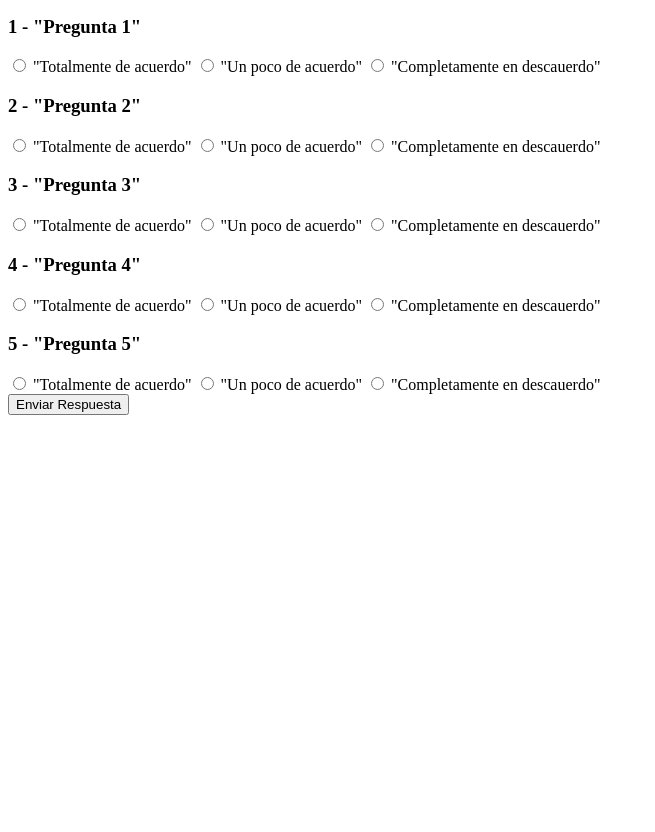
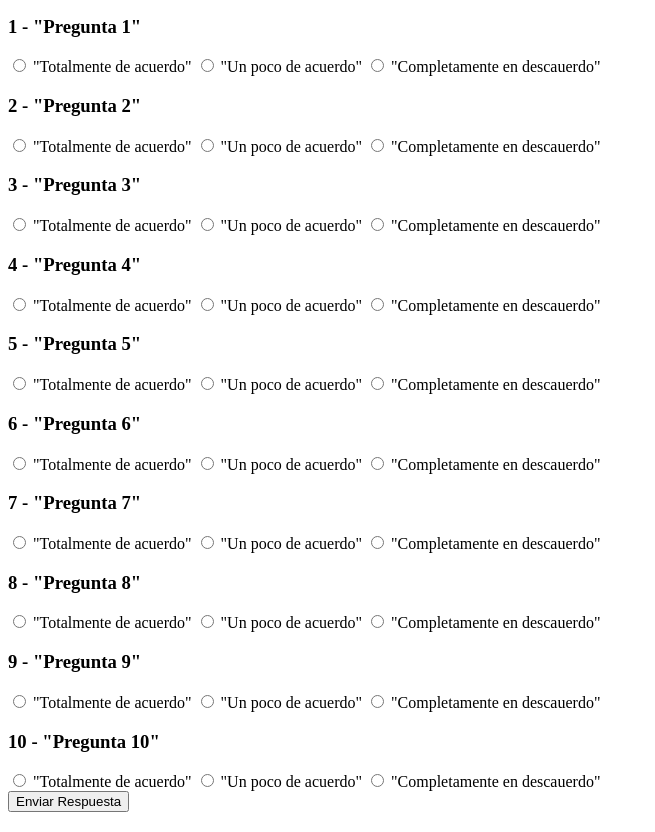
Before and after one commit to fbrzzhormazabal/Test_Fundamentos, an Electron app: page aplicacion-de-test/src/ui/encuesta.html in a window 800 px wide. Shown: the part 101-933 px from the top of the page, without its empty margins (0-655 px from the left). Before the commit the page ends 800 px from the top, so only its background shows below. Drawn offline with Linux system fonts and the light colour scheme.

Commit message:
arreglo de encuesta.html y readme

```diff
--- a/aplicacion-de-test/src/ui/encuesta.html
+++ b/aplicacion-de-test/src/ui/encuesta.html
@@ -73,6 +73,66 @@
                 <input type="radio" value="3" name="p4" onclick="respuesta(4,this)"> "Completamente en descauerdo"
             </label>
         </section>
+        <section id="p5">
+            <h3>6 - "Pregunta 6"</h3>
+            <label>
+                <input type="radio" value="1" name="p5" onclick="respuesta(5,this)"> "Totalmente de acuerdo"
+            </label>
+            <label>
+                <input type="radio" value="2" name="p5" onclick="respuesta(5,this)"> "Un poco de acuerdo"
+            </label>
+            <label>
+                <input type="radio" value="3" name="p5" onclick="respuesta(5,this)"> "Completamente en descauerdo"
+            </label>
+        </section>
+        <section id="p6">
+            <h3>7 - "Pregunta 7"</h3>
+            <label>
+                <input type="radio" value="1" name="p4" onclick="respuesta(6,this)"> "Totalmente de acuerdo"
+            </label>
+            <label>
+                <input type="radio" value="2" name="p4" onclick="respuesta(6,this)"> "Un poco de acuerdo"
+            </label>
+            <label>
+                <input type="radio" value="3" name="p4" onclick="respuesta(6,this)"> "Completamente en descauerdo"
+            </label>
+        </section>
+        <section id="p7">
+            <h3>8 - "Pregunta 8"</h3>
+            <label>
+                <input type="radio" value="1" name="p4" onclick="respuesta(7,this)"> "Totalmente de acuerdo"
+            </label>
+            <label>
+                <input type="radio" value="2" name="p4" onclick="respuesta(7,this)"> "Un poco de acuerdo"
+            </label>
+            <label>
+                <input type="radio" value="3" name="p4" onclick="respuesta(7,this)"> "Completamente en descauerdo"
+            </label>
+        </section>
+        <section id="p8">
+            <h3>9 - "Pregunta 9"</h3>
+            <label>
+                <input type="radio" value="1" name="p4" onclick="respuesta(8,this)"> "Totalmente de acuerdo"
+            </label>
+            <label>
+                <input type="radio" value="2" name="p4" onclick="respuesta(8,this)"> "Un poco de acuerdo"
+            </label>
+            <label>
+                <input type="radio" value="3" name="p4" onclick="respuesta(8,this)"> "Completamente en descauerdo"
+            </label>
+        </section>
+        <section id="p9">
+            <h3>10 - "Pregunta 10"</h3>
+            <label>
+                <input type="radio" value="1" name="p4" onclick="respuesta(10,this)"> "Totalmente de acuerdo"
+            </label>
+            <label>
+                <input type="radio" value="2" name="p4" onclick="respuesta(4,this)"> "Un poco de acuerdo"
+            </label>
+            <label>
+                <input type="radio" value="3" name="p4" onclick="respuesta(4,this)"> "Completamente en descauerdo"
+            </label>
+        </section>
 
         <button onclick="enviarRespuesta()">Enviar Respuesta</button>
         <h2></h2>
```
Also changed, not shown: README.md.
